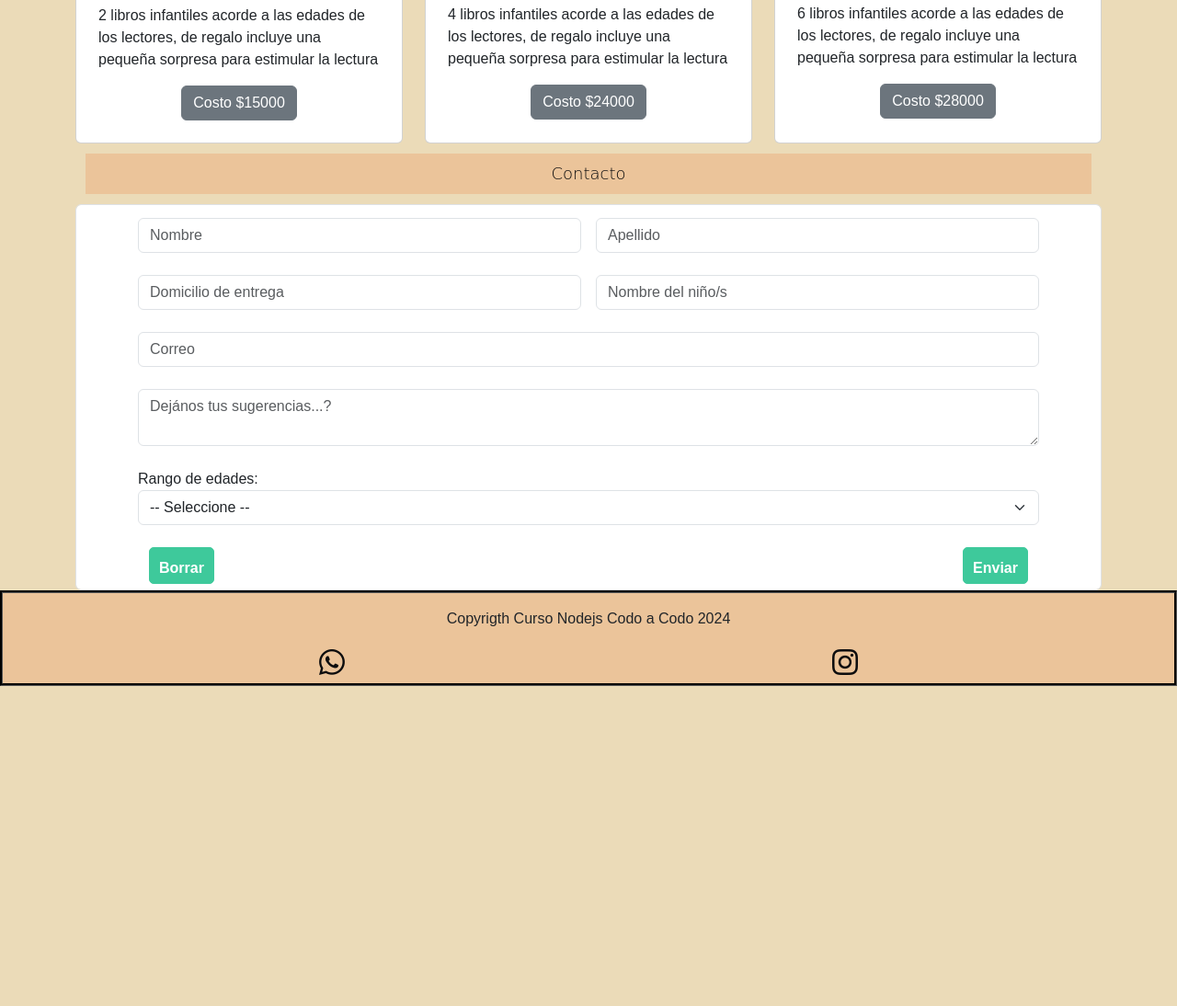
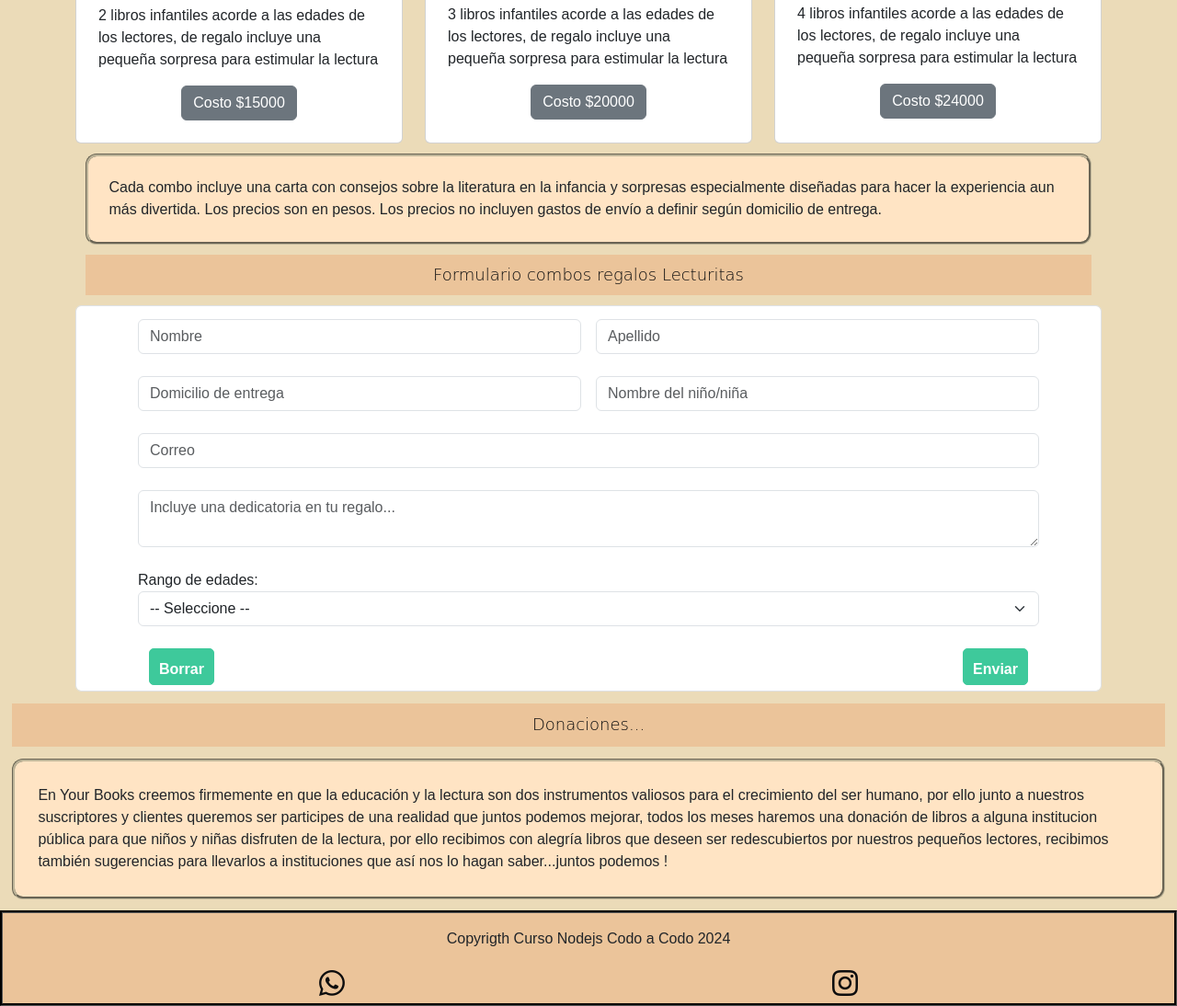
Before and after one commit to GraceDietz/Nodejs2024, a plain HTML site: page comprascombos.html in a window 1280 px wide. Shown: the part 432-1526 px from the top of the page at 92% size. Before the commit the page ends 1178 px from the top, so only its background shows below. Drawn offline with nearby package versions, Linux system fonts and the light colour scheme; a web font is replaced by a local one.

Commit message:
Se modifico formulario combo lecturitas y se agrego en la barra de navegacion la opcion Donaciones

```diff
--- a/comprascombos.html
+++ b/comprascombos.html
@@ -39,6 +39,9 @@
               </li>
               <li class="nav-item">
                 <a class="nav-link" href="index.html#section_Nosotros">Sobre nosotros</a>
+              </li>
+              <li class="nav-item">
+                <a class="nav-link" href="#section_donaciones">Donaciones</a>
               </li>
             </ul>
           </div>
@@ -99,11 +102,11 @@
             <img src="combo2.jpg" class="card-img-top" alt="imagen de niños">
             <div class="card-body ">
               <h5 class="card-title text-center mx-auto ">Combo Lecturitas 2 </h5>
-                <p class="card-text">4 libros infantiles acorde a las edades de los lectores, de regalo
+              <p class="card-text">3 libros infantiles acorde a las edades de los lectores, de regalo
                 incluye una pequeña sorpresa para estimular la lectura
               </p>
               <div class="d-flex justify-content-center align-items-center">
-                  <button class="btn btn-secondary">Costo $24000</button>
+                <button class="btn btn-secondary">Costo $20000</button>
               </div>
 
             </div>
@@ -119,12 +122,12 @@
             <img src="combo3.jpg" class="card-img-top" alt="imagen de niños">
             <div class="card-body ">
               <h5 class="card-title text-center mx-auto ">Combo Lecturitas 3</h5>
-                <p class="card-text">6 libros infantiles acorde a las edades de los lectores, de regalo
+              <p class="card-text">4 libros infantiles acorde a las edades de los lectores, de regalo
                 incluye una pequeña sorpresa para estimular la lectura
               </p>
 
               <div class="d-flex justify-content-center align-items-center">
-                  <button class="btn btn-secondary">Costo $28000</button>
+                <button class="btn btn-secondary">Costo $24000</button>
               </div>
 
 
@@ -135,6 +138,11 @@
         <!--fin tarjeta nro 3-->
 
       </div>
+      <p class="nosotros">Cada combo incluye una carta con consejos sobre la literatura en la infancia y sorpresas
+        especialmente diseñadas para hacer la experiencia aun más divertida. Los precios son en pesos.
+        Los precios no incluyen gastos de envío a definir según domicilio de entrega.
+
+      </p>
     </div>
 
   </section>
@@ -147,13 +155,14 @@
 
   <!--Seccion Contacto-->
   <section id="section_Contacto" class="container">
-      <h2 class="subtitulo">Contacto</h2>
+    <h2 class="subtitulo">Formulario combos regalos Lecturitas</h2>
     <!--Formulario para datos-->
     <div class="container d-flex justify-content-center mx-auto form-control">
 
       <form id="form" action="#" autocomplete="off">
         <div class="row g-3">
           <div class="col-lg-6 col-sm-12 mt-4">
+
             <input id="input_nombre" type="text" class="form-control" placeholder="Nombre">
             <!-- <span id="mensajeNombre" class="idErrorNoVisible" >mensaje</span> -->
 
@@ -169,7 +178,8 @@
 
           </div>
           <div class="col-lg-6 col-sm-12 mt-4">
-                <input id="input_personalizado" type="text" class="form-control" placeholder="Nombre del niño/s" required>
+            <input id="input_personalizado" type="text" class="form-control" placeholder="Nombre del niño/niña"
+              required>
             <!--  <span id="mensajeApellido" class="idErrorNoVisible">mensaje</span>-->
 
           </div>
@@ -180,7 +190,7 @@
           <!-- <span id="mensajeMail" class="idErrorNoVisible">mensaje</span>-->
         </div>
 
-          <textarea name="" id="" class="textArea form-control col-12 mt-1" placeholder="Dejános tus sugerencias...?"
+        <textarea name="" id="" class="textArea form-control col-12 mt-1" placeholder="Incluye una dedicatoria en tu regalo..."
           required></textarea>
 
 
@@ -222,6 +232,16 @@
     </div>
   </section>
   <!--Seccion Nosotros-->
+  <section id="section_donaciones">
+<h2 class="subtitulo">Donaciones...</h2>
+    <p class="nosotros">En Your Books creemos firmemente en que la educación y la lectura son dos instrumentos valiosos
+      para el crecimiento del ser humano, por ello junto a nuestros suscriptores y clientes queremos ser participes de
+      una realidad que juntos podemos mejorar, todos los meses haremos una donación de libros a alguna institucion
+      pública para que niños y niñas disfruten de la lectura, por ello recibimos con alegría libros que deseen
+      ser redescubiertos por nuestros pequeños lectores, recibimos también sugerencias para llevarlos a instituciones
+      que así nos lo hagan saber...juntos podemos !</p>
+
+  </section>
 
   <footer class="piepagina">
     <div class="container mt-3">
```
Also changed, not shown: index.html (+4 -4 lines). Lines whose indentation alone changed are shown as unchanged.
